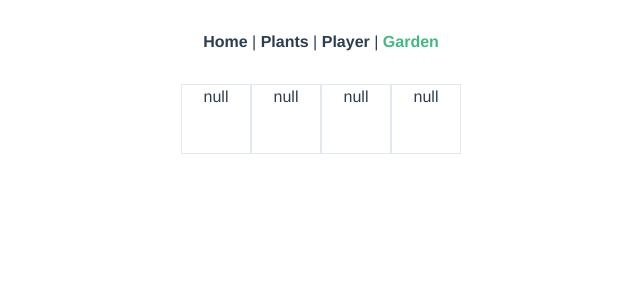
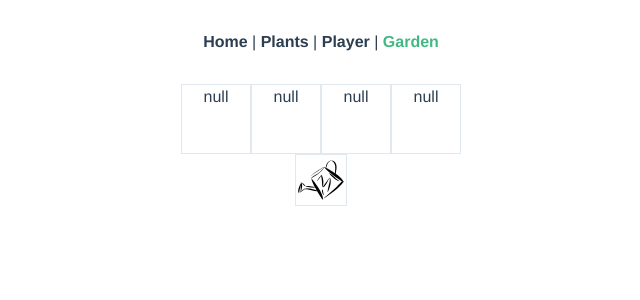
Before and after one commit to farishan/inkk-garden, a Vue app: page /#/garden in a window 1280 px wide. Shown: the top 300 px of the page, without its empty margins (319-959 px from the left). Built offline with nearby package versions, Linux system fonts and the light colour scheme.

Commit message:
Add watering can

```diff
--- a/src/components/Plant.vue
+++ b/src/components/Plant.vue
@@ -111,7 +111,10 @@ export default {
       this.$store.dispatch('collect', this.data);
     },
     handleClick() {
-      this.$store.dispatch('hydrate', this.data);
+      if (this.$store.state.watering.active) {
+        this.$store.dispatch('hydrate', this.data);
+        this.$store.dispatch('toggleWatering');
+      }
     },
   },
 };
--- /dev/null
+++ b/src/components/WateringCan.vue
@@ -0,0 +1,21 @@
+<template>
+  <div>
+    {{ JSON.stringify($store.state.watering.cans.data) }}
+    <img
+      class="mx-auto border cursor-pointer"
+      :class="$store.state.watering.active ? 'border-gray-900' : ''"
+      src="/images/watering_can.png"
+      @click="handleClick"
+    />
+  </div>
+</template>
+
+<script>
+export default {
+  methods: {
+    handleClick() {
+      this.$store.dispatch('toggleWatering');
+    },
+  },
+};
+</script>
--- a/src/store/index.js
+++ b/src/store/index.js
@@ -3,6 +3,7 @@ import Vuex from 'vuex';
 import time from './modules/time';
 import player from './modules/player';
 import plants from './modules/plants';
+import watering from './modules/watering';
 import garden from './modules/garden';
 
 Vue.use(Vuex);
@@ -37,5 +38,6 @@ export default new Vuex.Store({
     plants,
     player,
     garden,
+    watering,
   },
 });
--- /dev/null
+++ b/src/store/modules/watering/index.js
@@ -0,0 +1,29 @@
+/* eslint-disable no-shadow */
+const state = () => ({
+  cans: [
+    {
+      id: 1,
+      name: 'watering can 1',
+      capacity: 1,
+    },
+  ],
+  active: false,
+});
+
+const mutations = {
+  setActive(state, value) {
+    state.active = value;
+  },
+};
+
+const actions = {
+  toggleWatering({ state, commit }) {
+    commit('setActive', !state.active);
+  },
+};
+
+export default {
+  state,
+  mutations,
+  actions,
+};
--- a/src/views/Garden.vue
+++ b/src/views/Garden.vue
@@ -1,15 +1,18 @@
 <template>
   <div>
     <Slots />
+    <WateringCan />
   </div>
 </template>
 
 <script>
 import Slots from '@/components/Slots.vue';
+import WateringCan from '@/components/WateringCan.vue';
 
 export default {
   components: {
     Slots,
+    WateringCan,
   },
 };
 </script>
```
